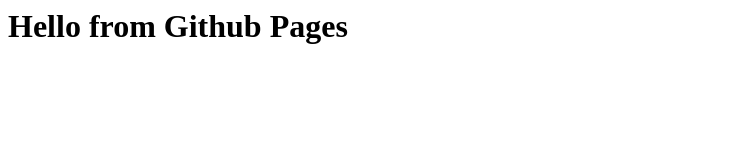
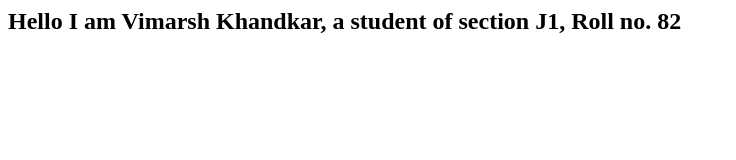
Before and after one commit to VimarshKhandkar0212/Vechile_Detection_System, a plain HTML site: page index.html in a window 1280 px wide. Shown: the whole page, without its empty margins (0-736 px from the left). Drawn offline with Linux system fonts and the light colour scheme.

Commit message:
Add index.html

```diff
--- a/index.html
+++ b/index.html
@@ -1 +1 @@
-<h1>Hello from Github Pages</h1>
+<h2>Hello I am Vimarsh Khandkar, a student of section J1, Roll no. 82</h2>
```
